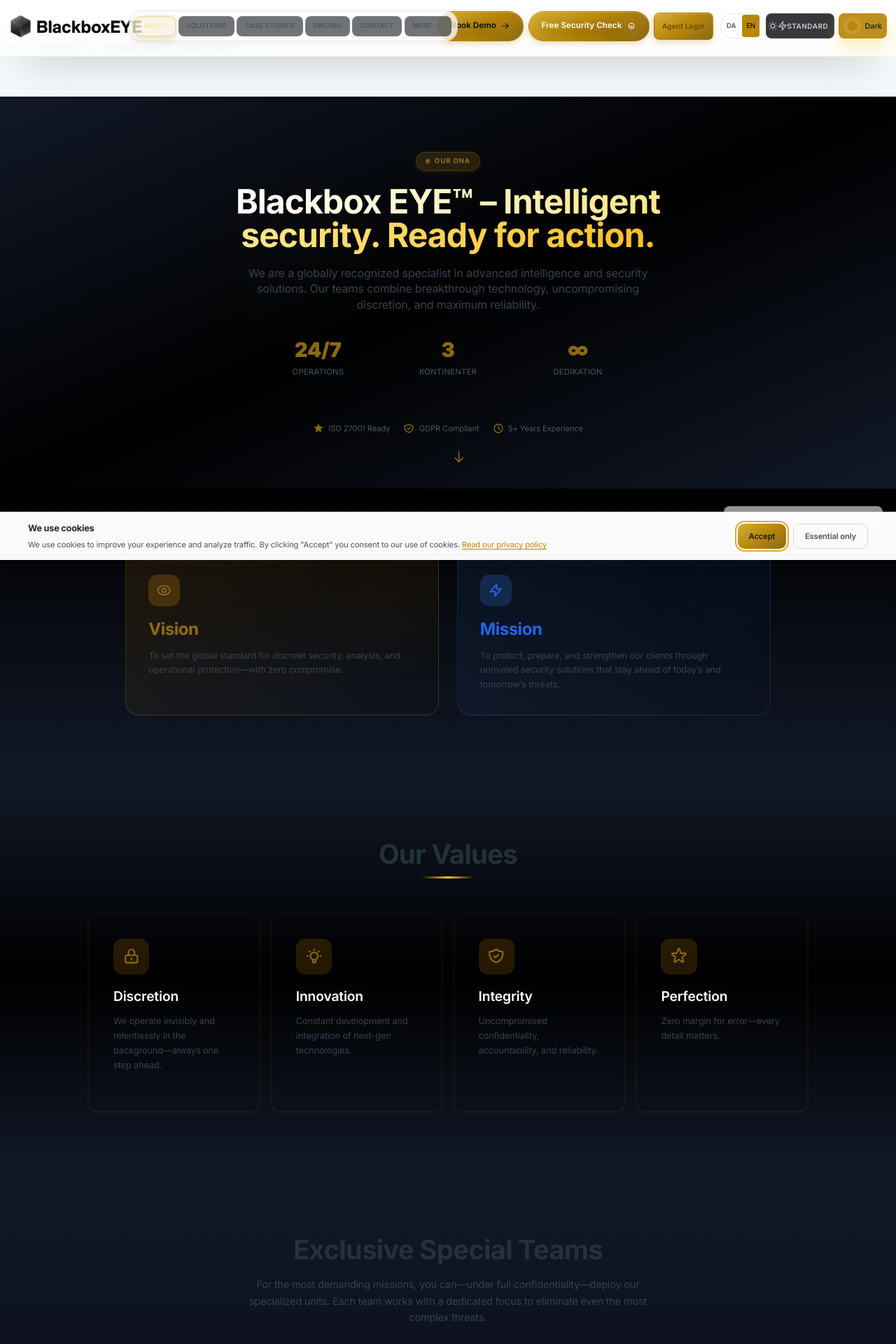
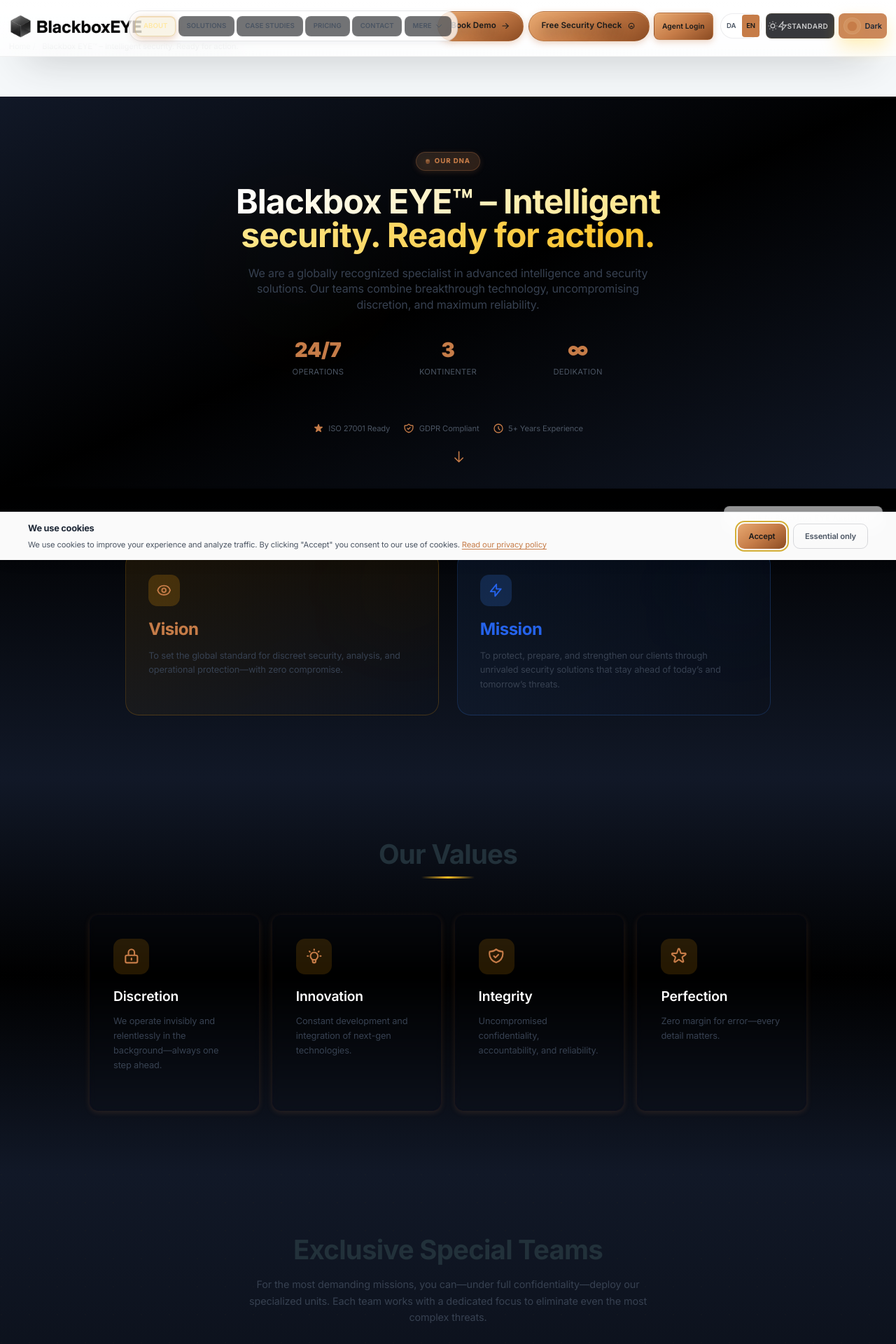
Before and after one commit to blackbox-eye/blackbox-ui, a PHP site: page /about.php in a window 1280 px wide. Shown: the top 1920 px of the page at 70% size. Run offline with PHP 8.4, Linux system fonts and the light colour scheme.

Commit message:
chore(ui): replace yellow accents with gold and copper tokens

```diff
--- a/assets/css/custom-ui.css
+++ b/assets/css/custom-ui.css
@@ -16,6 +16,12 @@
 
 :root,
 :root[data-theme="dark"] {
+  --color-gold-dark: #c7a24a;
+  --color-gold-dark-glow: #e6c372;
+  --color-gold-outline: #8b6a24;
+  --color-bg-dark: #0b0c10;
+  --color-card-dark: #11131a;
+
   --bg-color: #101419;
   --page-background: #0d1117;
   --surface-100: rgba(17, 24, 39, 0.92);
@@ -28,30 +34,30 @@
   --text-high-emphasis: #EAEAEA;
   --text-medium-emphasis: #B0B8C6;
   --muted: #9CA3AF;
-  --primary-accent: #FFC700;
-  --primary-accent-soft: rgba(255, 199, 0, 0.15);
-  --primary-accent-strong: rgba(255, 199, 0, 0.85);
+  --primary-accent: var(--color-gold-dark);
+  --primary-accent-soft: rgba(199, 162, 74, 0.18);
+  --primary-accent-strong: rgba(199, 162, 74, 0.9);
   /* Premium Gold Metal palette for dark theme */
-  --gold-gradient-start: #D4AF37;
-  --gold-gradient-mid: #B8860B;
-  --gold-gradient-end: #8B6914;
-  --gold-shine: #F4D03F;
-  --gold-shadow: #5C4800;
-  --gold-highlight: #FFE066;
+  --gold-gradient-start: #d4b25a;
+  --gold-gradient-mid: #b88932;
+  --gold-gradient-end: #8b6a24;
+  --gold-shine: #e6c372;
+  --gold-shadow: #5c4800;
+  --gold-highlight: #f1d79a;
   --glitch-dark-green: #003d00;
-  --glitch-fire: #ffac00;
+  --glitch-fire: #c7a24a;
   --toggle-track: rgba(148, 163, 184, 0.15);
   --toggle-knob: #F8FAFC;
   --toggle-knob-glow: rgba(248, 250, 252, 0.45);
   --nav-chip-bg: rgba(17, 24, 39, 0.6);
   --nav-chip-border: rgba(255, 255, 255, 0.05);
-  --nav-chip-active: rgba(255, 199, 0, 0.15);
+  --nav-chip-active: rgba(199, 162, 74, 0.2);
   --section-muted: rgba(23, 31, 44, 0.68);
   --section-soft: rgba(28, 38, 54, 0.52);
   --section-ring: rgba(255, 255, 255, 0.08);
-  --cta-contrast: #020202;
-  --cta-background: #F5C400;
-  --cta-background-hover: #ffd445;
+  --cta-contrast: #0d0d0d;
+  --cta-background: linear-gradient(145deg, #d4b25a 0%, #b88932 50%, #8b6a24 100%);
+  --cta-background-hover: linear-gradient(145deg, #e6c372 0%, #d4b25a 45%, #b88932 100%);
   --button-secondary-bg: transparent;
   --button-secondary-border: rgba(255, 255, 255, 0.18);
   --button-secondary-text: #EAEAEA;
@@ -59,15 +65,21 @@
   --form-field-border: rgba(255, 255, 255, 0.12);
   --form-field-text: #F8FAFC;
   --form-field-placeholder: rgba(226, 232, 240, 0.6);
-  --badge-background: rgba(255, 199, 0, 0.16);
-  --badge-text: #fde68a;
+  --badge-background: rgba(199, 162, 74, 0.16);
+  --badge-text: #f3e4c1;
   --metric-card-bg: rgba(10, 16, 25, 0.8);
-  --outline-color: rgba(255, 199, 0, 0.65);
+  --outline-color: rgba(199, 162, 74, 0.65);
   --digital-rain-color: #008000;
 }
 
 :root[data-theme="light"] {
   color-scheme: light;
+  --color-copper-light: #c67c48;
+  --color-copper-glow: #e8aa72;
+  --color-copper-shadow: #8b4b22;
+  --color-bg-light: #f6f3ee;
+  --color-card-light: #faf7f2;
+
   --bg-color: #F7F9FC;
   --page-background: #f3f6fb;
   --surface-100: rgba(255, 255, 255, 0.94);
@@ -80,42 +92,42 @@
   --text-high-emphasis: #1F2933;
   --text-medium-emphasis: #4B5563;
   --muted: #6B7280;
-  /* Premium Gold Metal palette for light theme - Authentic Gold Coin Look */
-  --primary-accent: #B8860B;
-  --primary-accent-soft: rgba(184, 134, 11, 0.15);
-  --primary-accent-strong: rgba(184, 134, 11, 0.92);
-  --gold-gradient-start: #D4AF37;
-  --gold-gradient-mid: #B8860B;
-  --gold-gradient-end: #8B6914;
-  --gold-shine: #F4D03F;
-  --gold-shadow: #5C4800;
-  --gold-highlight: #FFE066;
+  /* Copper-forward palette for light theme */
+  --primary-accent: var(--color-copper-light);
+  --primary-accent-soft: rgba(198, 124, 72, 0.16);
+  --primary-accent-strong: rgba(198, 124, 72, 0.9);
+  --gold-gradient-start: #e8aa72;
+  --gold-gradient-mid: #c67c48;
+  --gold-gradient-end: #8b4b22;
+  --gold-shine: #f3c08f;
+  --gold-shadow: #7a3e1c;
+  --gold-highlight: #f7d7ad;
   --glitch-dark-green: #00a651;
-  --glitch-fire: #B8860B;
+  --glitch-fire: #c67c48;
   --toggle-track: rgba(15, 23, 42, 0.08);
   --toggle-knob: #0F172A;
   --toggle-knob-glow: rgba(15, 23, 42, 0.25);
   --nav-chip-bg: rgba(15, 23, 42, 0.04);
   --nav-chip-border: rgba(15, 23, 42, 0.08);
-  --nav-chip-active: rgba(184, 134, 11, 0.24);
+  --nav-chip-active: rgba(198, 124, 72, 0.24);
   --section-muted: rgba(255, 255, 255, 0.86);
   --section-soft: rgba(243, 246, 251, 0.9);
   --section-ring: rgba(15, 23, 42, 0.09);
   --cta-contrast: #1a1a1a;
-  --cta-background: linear-gradient(145deg, #D4AF37 0%, #B8860B 50%, #8B6914 100%);
-  --cta-background-hover: linear-gradient(145deg, #F4D03F 0%, #D4AF37 50%, #B8860B 100%);
-  --cta-background-solid: #B8860B;
+  --cta-background: linear-gradient(145deg, #e8aa72 0%, #c67c48 50%, #8b4b22 100%);
+  --cta-background-hover: linear-gradient(145deg, #f3c08f 0%, #e8aa72 50%, #c67c48 100%);
+  --cta-background-solid: #c67c48;
   --button-secondary-bg: transparent;
-  --button-secondary-border: #B8860B;
-  --button-secondary-text: #6B4E00;
+  --button-secondary-border: #c67c48;
+  --button-secondary-text: #8b4b22;
   --form-field-bg: rgba(236, 240, 249, 0.95);
   --form-field-border: rgba(15, 23, 42, 0.12);
   --form-field-text: #111827;
   --form-field-placeholder: rgba(30, 41, 59, 0.5);
-  --badge-background: rgba(184, 134, 11, 0.15);
-  --badge-text: #6B4E00;
+  --badge-background: rgba(198, 124, 72, 0.16);
+  --badge-text: #8b4b22;
   --metric-card-bg: rgba(233, 236, 243, 0.9);
-  --outline-color: rgba(184, 134, 11, 0.65);
+  --outline-color: rgba(198, 124, 72, 0.65);
   --digital-rain-color: #0f172a;
 }
 
@@ -128,15 +140,15 @@
 :root[data-theme="light"] .bg-amber-400,
 :root[data-theme="light"] .bg-yellow-400,
 :root[data-theme="light"] [class*="bg-amber-400"] {
-  background: linear-gradient(145deg, #D4AF37 0%, #B8860B 40%, #8B6914 100%) !important;
+  background: var(--cta-background) !important;
   box-shadow:
-    inset 0 1px 0 rgba(255, 224, 102, 0.5),
-    inset 0 -2px 4px rgba(92, 72, 0, 0.3),
-    0 4px 12px rgba(184, 134, 11, 0.35),
-    0 2px 4px rgba(0, 0, 0, 0.1) !important;
-  border: 1px solid rgba(139, 105, 20, 0.4) !important;
-  color: #1a1a1a !important;
-  text-shadow: 0 1px 0 rgba(255, 224, 102, 0.3);
+    inset 0 1px 0 rgba(243, 192, 143, 0.55),
+    inset 0 -2px 4px rgba(139, 75, 34, 0.28),
+    0 4px 12px rgba(198, 124, 72, 0.38),
+    0 2px 4px rgba(0, 0, 0, 0.08) !important;
+  border: 1px solid rgba(139, 75, 34, 0.45) !important;
+  color: var(--cta-contrast) !important;
+  text-shadow: 0 1px 0 rgba(243, 192, 143, 0.35);
   transition: all 0.3s ease !important;
 }
 
@@ -145,87 +157,88 @@
 :root[data-theme="light"] [class*="bg-amber-400"]:hover,
 :root[data-theme="light"] .hover\:bg-amber-500:hover,
 :root[data-theme="light"] .hover\:bg-yellow-500:hover {
-  background: linear-gradient(145deg, #F4D03F 0%, #D4AF37 40%, #B8860B 100%) !important;
+  background: var(--cta-background-hover) !important;
   box-shadow:
-    inset 0 1px 0 rgba(255, 240, 150, 0.6),
-    inset 0 -2px 4px rgba(92, 72, 0, 0.25),
-    0 6px 20px rgba(184, 134, 11, 0.45),
-    0 3px 6px rgba(0, 0, 0, 0.15) !important;
+    inset 0 1px 0 rgba(247, 215, 173, 0.6),
+    inset 0 -2px 4px rgba(139, 75, 34, 0.24),
+    0 6px 20px rgba(198, 124, 72, 0.48),
+    0 3px 6px rgba(0, 0, 0, 0.12) !important;
   transform: translateY(-2px);
 }
 
 :root[data-theme="light"] .bg-amber-400:active,
 :root[data-theme="light"] .bg-yellow-400:active {
-  background: linear-gradient(145deg, #B8860B 0%, #8B6914 50%, #6B5200 100%) !important;
+  background: linear-gradient(145deg, #c67c48 0%, #8b4b22 50%, #653516 100%) !important;
   box-shadow:
-    inset 0 2px 4px rgba(0, 0, 0, 0.2),
-    0 1px 2px rgba(0, 0, 0, 0.1) !important;
+    inset 0 2px 4px rgba(0, 0, 0, 0.18),
+    0 1px 2px rgba(0, 0, 0, 0.08) !important;
   transform: translateY(0);
 }
 
-/* Secondary Outline Buttons - Gold Border */
+/* Secondary Outline Buttons - Copper Border */
 :root[data-theme="light"] .border-amber-400,
 :root[data-theme="light"] .border-yellow-400,
 :root[data-theme="light"] [class*="border-amber-400"] {
-  border-color: #B8860B !important;
+  border-color: var(--primary-accent) !important;
   border-width: 2px !important;
   background: transparent !important;
-  color: #8B6914 !important;
-  box-shadow: 0 2px 8px rgba(184, 134, 11, 0.15) !important;
+  color: var(--color-copper-shadow) !important;
+  box-shadow: 0 2px 8px rgba(198, 124, 72, 0.18) !important;
   transition: all 0.3s ease !important;
 }
 
 :root[data-theme="light"] .border-amber-400:hover,
 :root[data-theme="light"] .border-yellow-400:hover,
 :root[data-theme="light"] [class*="border-amber-400"]:hover {
-  background: linear-gradient(145deg, #D4AF37 0%, #B8860B 40%, #8B6914 100%) !important;
-  color: #1a1a1a !important;
-  border-color: #8B6914 !important;
+  background: var(--cta-background) !important;
+  color: var(--cta-contrast) !important;
+  border-color: rgba(139, 75, 34, 0.55) !important;
   box-shadow:
-    inset 0 1px 0 rgba(255, 224, 102, 0.5),
-    0 4px 12px rgba(184, 134, 11, 0.35) !important;
+    inset 0 1px 0 rgba(243, 192, 143, 0.55),
+    0 4px 12px rgba(198, 124, 72, 0.38) !important;
 }
 
 /* Text accents in light mode */
 :root[data-theme="light"] .text-amber-400,
 :root[data-theme="light"] .text-yellow-400 {
-  color: #8B6914 !important;
-  text-shadow: 0 0 1px rgba(184, 134, 11, 0.3);
-}
-
-/* Badge styling - Gold metal effect */
+  color: var(--primary-accent) !important;
+  text-shadow: 0 0 1px rgba(198, 124, 72, 0.35);
+}
+
+/* Badge styling - Copper metal effect */
 :root[data-theme="light"] .bg-amber-400\/10,
 :root[data-theme="light"] .bg-amber-400\/20,
 :root[data-theme="light"] .bg-yellow-400\/10,
 :root[data-theme="light"] .bg-yellow-400\/20 {
-  background: linear-gradient(135deg, rgba(212, 175, 55, 0.15) 0%, rgba(184, 134, 11, 0.2) 100%) !important;
-  border: 1px solid rgba(184, 134, 11, 0.25) !important;
+  background: linear-gradient(135deg, rgba(232, 170, 114, 0.16) 0%, rgba(198, 124, 72, 0.22) 100%) !important;
+  border: 1px solid rgba(198, 124, 72, 0.28) !important;
 }
 
 /* Header CTA in light mode */
 :root[data-theme="light"] .header-cta {
-  background: linear-gradient(145deg, #D4AF37 0%, #B8860B 50%, #8B6914 100%);
+  background: var(--cta-background);
   box-shadow:
-    inset 0 1px 0 rgba(255, 224, 102, 0.4),
-    0 3px 10px rgba(184, 134, 11, 0.3);
-  border: 1px solid rgba(139, 105, 20, 0.3);
+    inset 0 1px 0 rgba(243, 192, 143, 0.45),
+    0 3px 10px rgba(198, 124, 72, 0.32);
+  border: 1px solid rgba(139, 75, 34, 0.4);
+  color: var(--cta-contrast);
 }
 
 :root[data-theme="light"] .header-cta:hover {
-  background: linear-gradient(145deg, #F4D03F 0%, #D4AF37 50%, #B8860B 100%);
+  background: var(--cta-background-hover);
   box-shadow:
-    inset 0 1px 0 rgba(255, 240, 150, 0.5),
-    0 5px 15px rgba(184, 134, 11, 0.4);
-}
-
-/* Nav chips active state - gold */
+    inset 0 1px 0 rgba(247, 215, 173, 0.55),
+    0 5px 15px rgba(198, 124, 72, 0.42);
+}
+
+/* Nav chips active state - copper */
 :root[data-theme="light"] .nav-chip.nav-link-active {
-  background: linear-gradient(145deg, #D4AF37 0%, #B8860B 50%, #8B6914 100%);
+  background: var(--cta-background);
   box-shadow:
-    inset 0 1px 0 rgba(255, 224, 102, 0.4),
-    0 3px 12px rgba(184, 134, 11, 0.35);
-  border: 1px solid rgba(139, 105, 20, 0.3);
-  color: #1a1a1a;
+    inset 0 1px 0 rgba(243, 192, 143, 0.45),
+    0 3px 12px rgba(198, 124, 72, 0.38);
+  border: 1px solid rgba(139, 75, 34, 0.4);
+  color: var(--cta-contrast);
 }
 
 /* Form focus states with gold */
@@ -1160,21 +1173,21 @@ body.alphabot-locked {
 .bg-amber-400,
 .bg-yellow-400,
 .bg-orange-400 {
-  background-color: var(--cta-background) !important;
+  background: var(--cta-background) !important;
   color: var(--cta-contrast) !important;
 }
 
 .hover\:bg-amber-400:hover,
 .hover\:bg-yellow-400:hover,
 .hover\:bg-orange-400:hover {
-  background-color: var(--cta-background) !important;
+  background: var(--cta-background) !important;
   color: var(--cta-contrast) !important;
 }
 
 .hover\:bg-amber-500:hover,
 .hover\:bg-yellow-500:hover,
 .hover\:bg-orange-500:hover {
-  background-color: var(--cta-background-hover) !important;
+  background: var(--cta-background-hover) !important;
   color: var(--cta-contrast) !important;
 }
 
```
